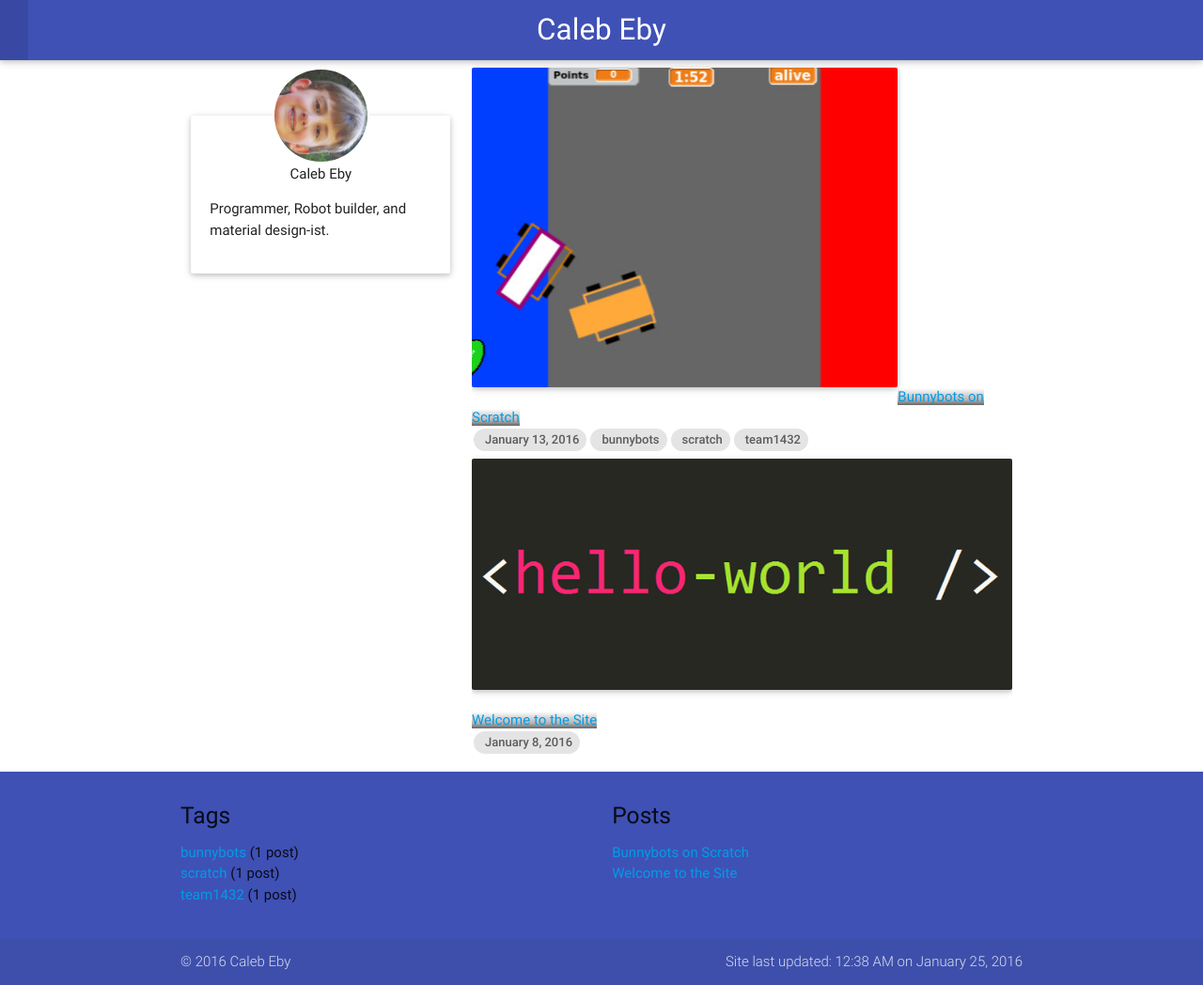
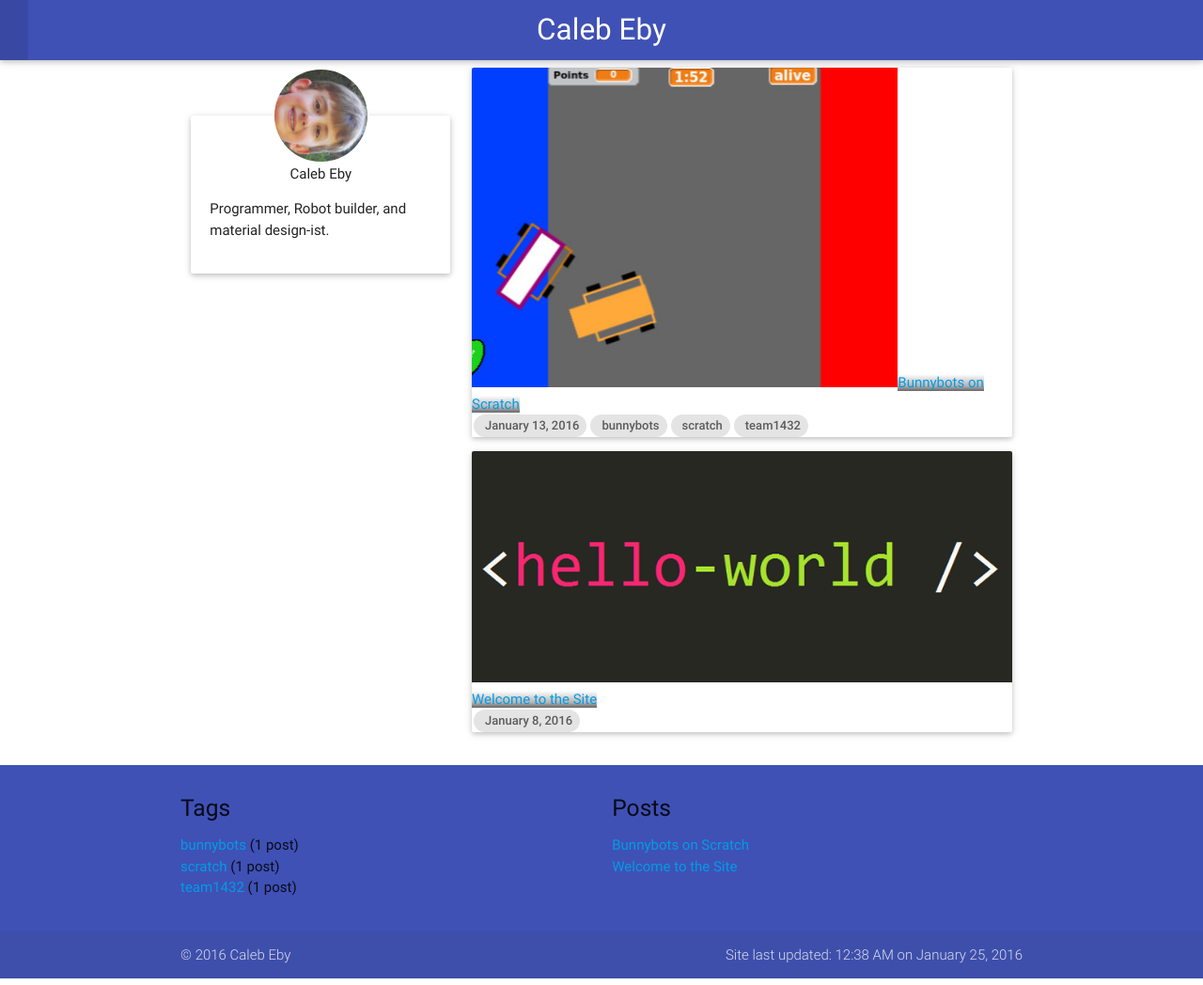
Before and after one commit to calebeby/calebeby.github.io, a Jekyll site: the page built from index.html, in a window 1280 px wide. Shown: the whole page at 94% size. Built offline with Jekyll 4.4.1, drawn with Linux system fonts in a browser that asks for light colours; nearby versions of some CDN libraries.

Commit message:
Update _my-styles.scss

```diff
--- a/_sass/_my-styles.scss
+++ b/_sass/_my-styles.scss
@@ -11,7 +11,10 @@
 
 .blog-post .card-image img {
   max-height: 340px;
-  @extend %card;
+}
+
+.blog-post{
+	@extend %card;
 }
 
 //add github-like indicators for add and delete
```
